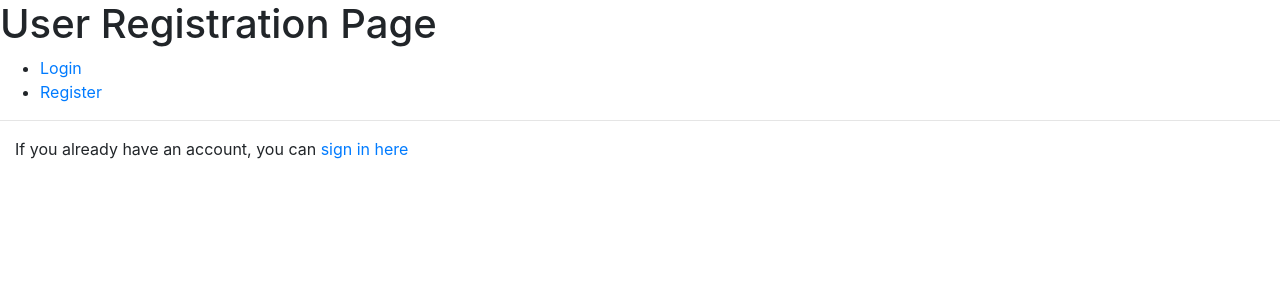
After one commit to NeiloErnesto89/FullStack_Django_MS4_MaChine, a Django app: page /accounts/register/ in a window 1280 px wide. The commit adds this page. Shown: the top 300 px of the page. Run offline with Django 3.2, Linux system fonts and the light colour scheme; some libraries are stand-ins or nearby versions.

Commit message:
register view and html

```diff
--- /dev/null
+++ b/accounts/templates/registration.html
@@ -0,0 +1,9 @@
+{% extends 'base.html' %}
+
+{% block page_title %}User Registration Page{% endblock %}
+
+{% block page_heading %}User Registration Page{% endblock %}
+
+    {% block content %}
+    <p>If you already have an account, you can <a href="{% url 'login' %}">sign in here </a></p>
+    {% endblock %}
--- a/accounts/views.py
+++ b/accounts/views.py
@@ -43,3 +43,7 @@ def login(request):
 
     return render(request, 'login.html', {'login_form': login_form})
     # value = name of the form instance just created
+
+
+def registration(request):
+    return render(request, 'registration.html')  # request object
--- a/machine/urls.py
+++ b/machine/urls.py
@@ -16,7 +16,7 @@ Including another URLconf
 from django.conf.urls import url
 from django.contrib import admin
 from machine.views import current_datetime, hours_ahead
-from accounts.views import say_hello, index, logout, login
+from accounts.views import say_hello, index, logout, login, registration
 
 """
     # name maps to url at href
@@ -33,5 +33,6 @@ urlpatterns = [
     url(r'^time/plus/(\d{1,2})/$', hours_ahead),
     url(r'^accounts/login/$', login, name='login'),
     url(r'^accounts/logout/$', logout, name='logout'),
+    url(r'^accounts/register/$', registration, name='registration'),
 
 ]
--- a/templates/base.html
+++ b/templates/base.html
@@ -28,7 +28,7 @@
             <li><a href="#">Profile</a></li>
             {% else %}
             <li><a href="{% url 'login' %}">Login</a></li>
-            <li><a href="#">Register</a></li>
+            <li><a href="{% url 'registration' %}">Register</a></li>
             {% endif %}
         </ul>
     </nav>
```
Also changed, not shown: db.sqlite3.
